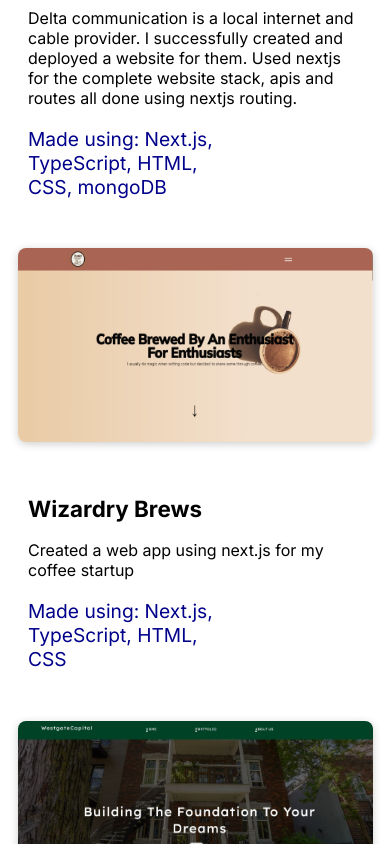
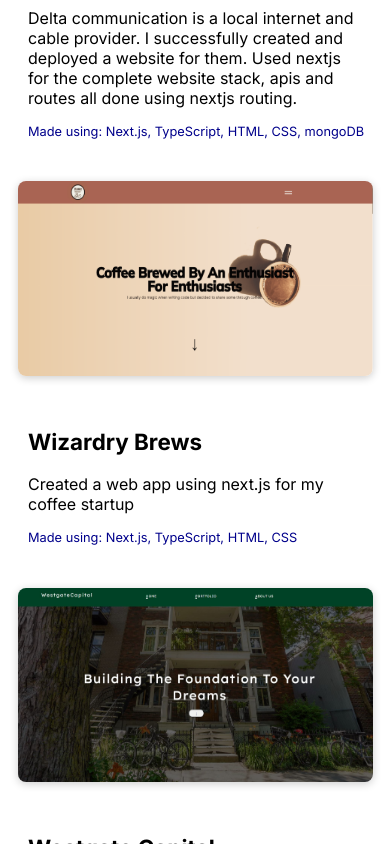
Before and after one commit to burhanmoin1/portfolionextjs, a Next.js app: page / in a window 390 px wide. Shown: the part 4420-5264 px from the top of the page. Built offline with nearby package versions, Linux system fonts and the light colour scheme.

Commit message:
'portfoliotechstacktext'

```diff
--- a/app/components/Portfolio.css
+++ b/app/components/Portfolio.css
@@ -75,7 +75,8 @@
 
     .techused {
         padding-top: 0px;
-        font-size: 1.2rem;
+        font-size: .8rem;
+        width: 90vmin;
         color:darkblue;
     }
 
```
